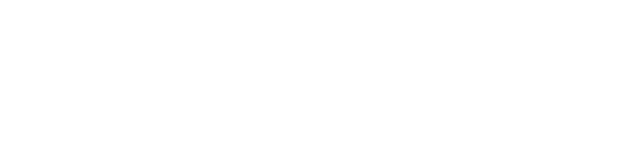
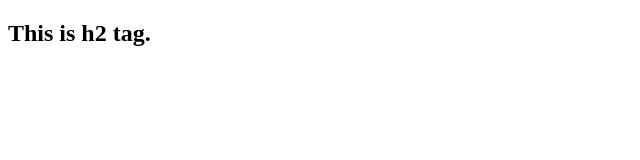
Before and after one commit to Naim-Rana/my-first-repo, a plain HTML site: page index.html in a window 1280 px wide. Shown: the whole page, without its empty margins (0-640 px from the left). Drawn offline with Linux system fonts and the light colour scheme.

Commit message:
added h2 tag

```diff
--- a/index.html
+++ b/index.html
@@ -7,6 +7,6 @@
     <title>My second githum repo</title>
 </head>
 <body>
-
+    <h2>This is h2 tag.</h2>
 </body>
 </html>
```
